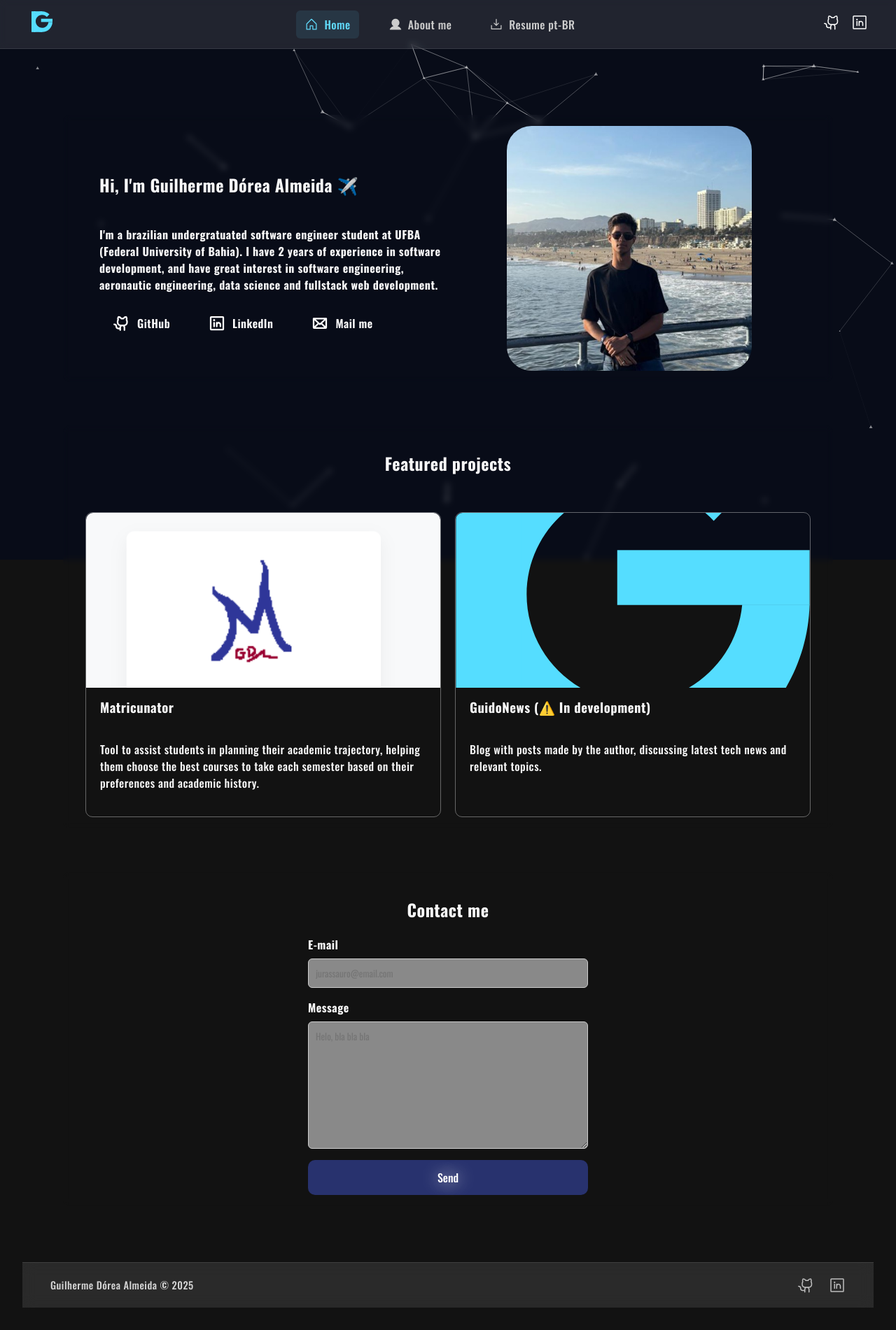
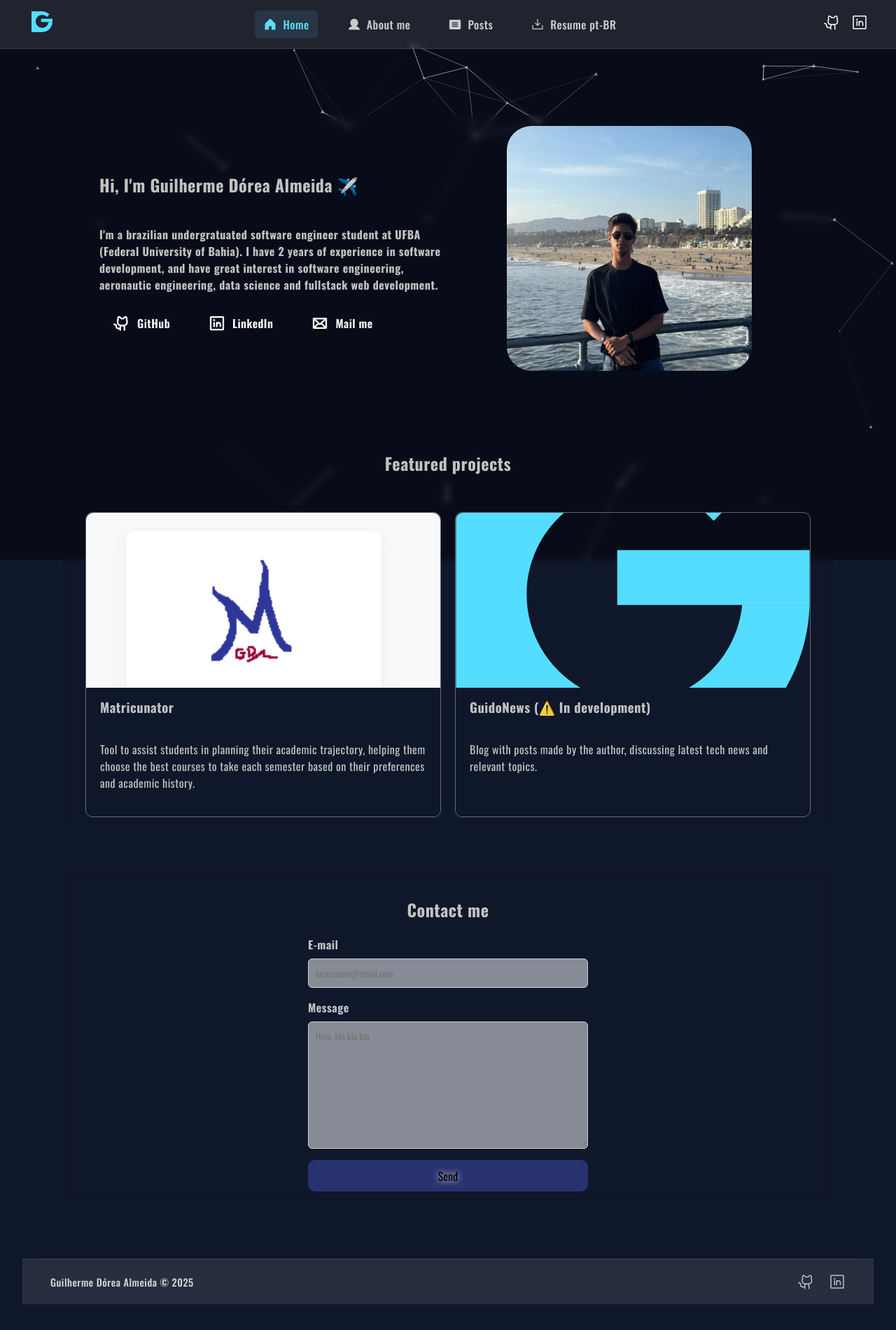
Before and after one commit to GuilhermeDorea/landing, a React (Vite) app: page / in a window 1280 px wide. Shown: the whole page at 70% size. Built offline with nearby package versions, Linux system fonts and the light colour scheme; a web font is replaced by a local one.

Commit message:
feat: aba de posts pronta para expansão com novos posts

```diff
--- a/package.json
+++ b/package.json
@@ -18,6 +18,7 @@
     "phosphor-react": "^1.4.1",
     "react": "^19.2.0",
     "react-dom": "^19.2.0",
+    "react-markdown": "^10.1.0",
     "react-router-dom": "^7.10.0"
   },
   "devDependencies": {
--- a/src/App.jsx
+++ b/src/App.jsx
@@ -5,6 +5,7 @@ import './App.css';
 import guidoNewsImg from './assets/GD.svg';
 import fotoPerfil from './assets/guilhermedorea.png';
 import matricunatorImg from './assets/MatricunatorLogo.png';
+import { BlogHome, BlogPost } from './Blog';
 import { ContactForm } from './components/ContactForm';
 import { Footer } from './components/Footer';
 import { Navbar } from './components/Navbar';
@@ -28,6 +29,8 @@ function App() {
       <Routes>
         <Route path="/" element={<Home />} />
         <Route path="/aboutme" element={<AboutMe />} />
+        <Route path="/posts" element={<BlogHome />} />
+        <Route path="/posts/:slug" element={<BlogPost />} />
       </Routes>
       <Footer />
     </>
--- /dev/null
+++ b/src/Blog.css
@@ -0,0 +1,50 @@
+.blog-home {
+  background: rgba(33, 37, 44, 0.9);
+  backdrop-filter: blur(5px);
+  text-align: left;
+  padding: 1em 2em;
+  margin: auto;
+  margin-top: 5em;
+  width: 600px;
+  border-radius: 10px;
+}
+
+.post-grid {
+}
+
+.project-card {
+  color: white;
+}
+.project-card:hover {
+  border-color: rgb(255, 255, 255);
+  color: inherit;
+  text-shadow: none;
+}
+.link-post {
+  color: rgb(140, 255, 249);
+  font-size: 1.5em;
+}
+
+.post-date {
+  margin-top: 2px;
+  font-size: 0.8em;
+  color: grey;
+}
+.post-description {
+  margin-top: -5px;
+}
+.tag-grid {
+  display: flex;
+  flex-direction: row;
+  grid-template-columns: repeat(auto-fit, minmax(20px, 1fr));
+  margin-top: -10px;
+}
+.tag {
+  width: auto;
+  font-size: 0.8em;
+  margin-right: 10px;
+  border-radius: 3px;
+  background-color: rgb(103, 118, 122);
+  box-shadow: 0 4px 6px rgba(0, 0, 0, 0.05);
+  padding: 2px 5px;
+}
--- /dev/null
+++ b/src/Blog.jsx
@@ -0,0 +1,50 @@
+// src/pages/BlogHome.jsx
+import ReactMarkdown from 'react-markdown';
+import { Link, useParams } from 'react-router-dom';
+import './App.css'; // Seus estilos
+import './Blog.css'; // Seus estilos
+import { blogPosts } from './posts'; // Importa sua lista
+
+export function BlogHome() {
+  return (
+    <div className="blog-home">
+      <h1>Posts</h1>
+      <div className="post-grid">
+        {blogPosts.map((post) => (
+          <Link key={post.id} className="project-card" to={`/posts/${post.slug}`}>
+            <div className="link-post">{post.title}</div>
+            <p className="post-date">{post.date}</p>
+            <p className="post-description">{post.description}</p>
+            <div className="tag-grid ">
+              {post.tags.map((tag) => (
+                <div className="tag">{tag}</div>
+              ))}
+            </div>
+            <hr />
+          </Link>
+        ))}
+      </div>
+    </div>
+  );
+}
+
+export function BlogPost() {
+  const { slug } = useParams();
+  const post = blogPosts.find((p) => p.slug === slug);
+
+  if (!post) {
+    return <h2 style={{ paddingTop: 100, textAlign: 'center', color: 'white' }}>Post não encontrado :(</h2>;
+  }
+  return (
+    <>
+      <div className="blog-home">
+        <h1>{post.title}</h1>
+        <p className="post-date">{post.date}</p>
+        <hr />
+        <div className="markdown-content">
+          <ReactMarkdown>{post.content}</ReactMarkdown>
+        </div>
+      </div>
+    </>
+  );
+}
--- a/src/components/Navbar.jsx
+++ b/src/components/Navbar.jsx
@@ -1,4 +1,11 @@
-import { DownloadSimpleIcon, GithubLogoIcon, HouseIcon, LinkedinLogoIcon, UserIcon } from '@phosphor-icons/react';
+import {
+  ArticleIcon,
+  DownloadSimpleIcon,
+  GithubLogoIcon,
+  HouseIcon,
+  LinkedinLogoIcon,
+  UserIcon
+} from '@phosphor-icons/react';
 import { NavLink } from 'react-router-dom';
 import fotoPerfil from '../assets/GD.svg';
 import resume from '../assets/Resume_GuilhermeDoreaAlmeida.pdf';
@@ -13,12 +20,16 @@ export function Navbar() {
 
       <div className="navbar-links">
         <NavLink to="/" className={({ isActive }) => (isActive ? 'nav-item active' : 'nav-item')}>
-          <HouseIcon size={20} />
+          <HouseIcon size={20} weight="fill" />
           Home
         </NavLink>
         <NavLink to="/aboutme" className={({ isActive }) => (isActive ? 'nav-item active' : 'nav-item')}>
           <UserIcon size={20} weight="fill" />
           About me
+        </NavLink>
+        <NavLink to="/posts" className={({ isActive }) => (isActive ? 'nav-item active' : 'nav-item')}>
+          <ArticleIcon size={20} weight="fill" />
+          Posts
         </NavLink>
 
         <a href={resume} download={true} className="nav-item">
--- a/src/index.css
+++ b/src/index.css
@@ -2,29 +2,31 @@
 :root {
   font-family: 'Oswald', sans-serif;
   line-height: 1.5;
-  color-scheme: dark;
+  color-scheme: light dark;
   letter-spacing: 0.5px;
-}
 
-a {
-  font-weight: 500;
-  color: #3a4ec4;
-  text-decoration: inherit;
-}
-a:hover {
-  color: #535bf2;
-  text-shadow: 0 0 20px #ffffff;
+  --primary: #2563eb;
+  --primary-hover: #1d4ed8;
+
+  /* Cores de Texto */
+  --text-main: #c2c2c2; /* Branco quase puro (para títulos) */
+  --text-body: #a4b0c0; /* Cinza claro (para parágrafos, cansa menos a vista) */
+  --text-muted: #64748b; /* Cinza escuro (para datas, rodapé) */
+  --bg-dark: #0f172a; /* A cor do fundo do espaço */
+  --glass-bg: rgba(255, 255, 255, 0.1); /* O fundo de vidro dos cards */
+  --glass-border: rgba(255, 255, 255, 0.1); /* A borda dos cards */
 }
 
 body {
   margin: 0;
-  min-height: 100vh;
-  color: #f8f8f8;
+  color: var(--text-main);
+  background-color: var(--bg-dark);
+  font-family: 'Oswald', sans-serif;
+  -webkit-font-smoothing: antialiased;
 }
 
-h1 {
-  font-size: 3.2em;
-  line-height: 1.1;
+a {
+  text-decoration: inherit;
 }
 
 button {
@@ -32,23 +34,23 @@ button {
   border: 1px solid transparent;
   padding: 0.6em 1.2em;
   font-size: 1em;
-  font-weight: 500;
   font-family: inherit;
-  background-color: #1a1a1a;
   cursor: pointer;
-  transition: border-color 0.25s;
   background-color: #28326e;
-  font-size: 1rem;
   border-radius: 10px;
-  padding: 12px 50px;
-  transition: box-shadow 0.3s ease-in-out;
-  text-shadow: 0 0 25px #ffffff;
+  text-shadow: 0 0 10px #ffffff;
+  transition: all 0.2s ease;
+}
+
+button:hover {
+  transform: translateY(-5px);
+  text-shadow: 0 0 10px #ffffff;
+  box-shadow: 0 0 10px #28326e;
 }
 
 .card {
   padding: 1em 2em;
-  border: 1px transparent #e1e1e1;
+  margin-top: 2rem;
   border-radius: 10px;
   backdrop-filter: blur(5px);
-  margin-top: 2rem;
 }
--- /dev/null
+++ b/src/posts/index.js
@@ -0,0 +1,23 @@
+import post1 from './hello-world.md?raw';
+import post2 from './world of bots.md?raw';
+
+export const blogPosts = [
+  {
+    id: 2,
+    slug: 'world of bots',
+    title: 'A world of bots',
+    date: '05 Dec 2025',
+    description: 'How the internet is full of slop and invaders.',
+    tags: ['Scraping', 'Cybersecurity', 'Network'],
+    content: post2
+  },
+  {
+    id: 1,
+    slug: 'hello-world',
+    title: 'My hello world of blogs',
+    date: '05 Dec 2025',
+    description: 'My experience creating this blog and some thoughts about hello world.',
+    tags: ['Web', 'React', 'Windsurf'],
+    content: post1
+  }
+];
```
Also changed, not shown: src/posts/hello-world.md (added, +19 -0 lines), src/posts/world of bots.md (added), 1 other file (tests, documents, lock files or other folders).
